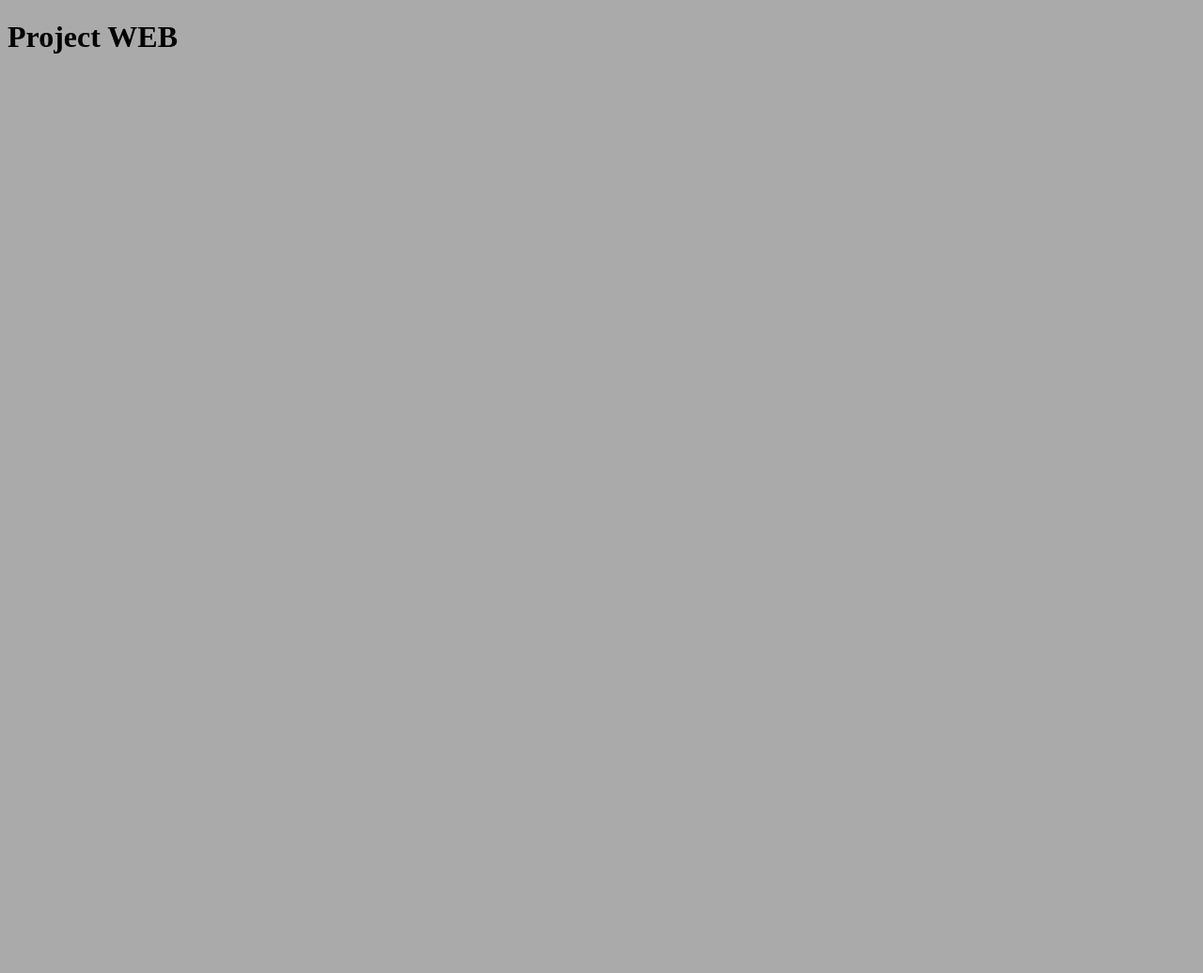
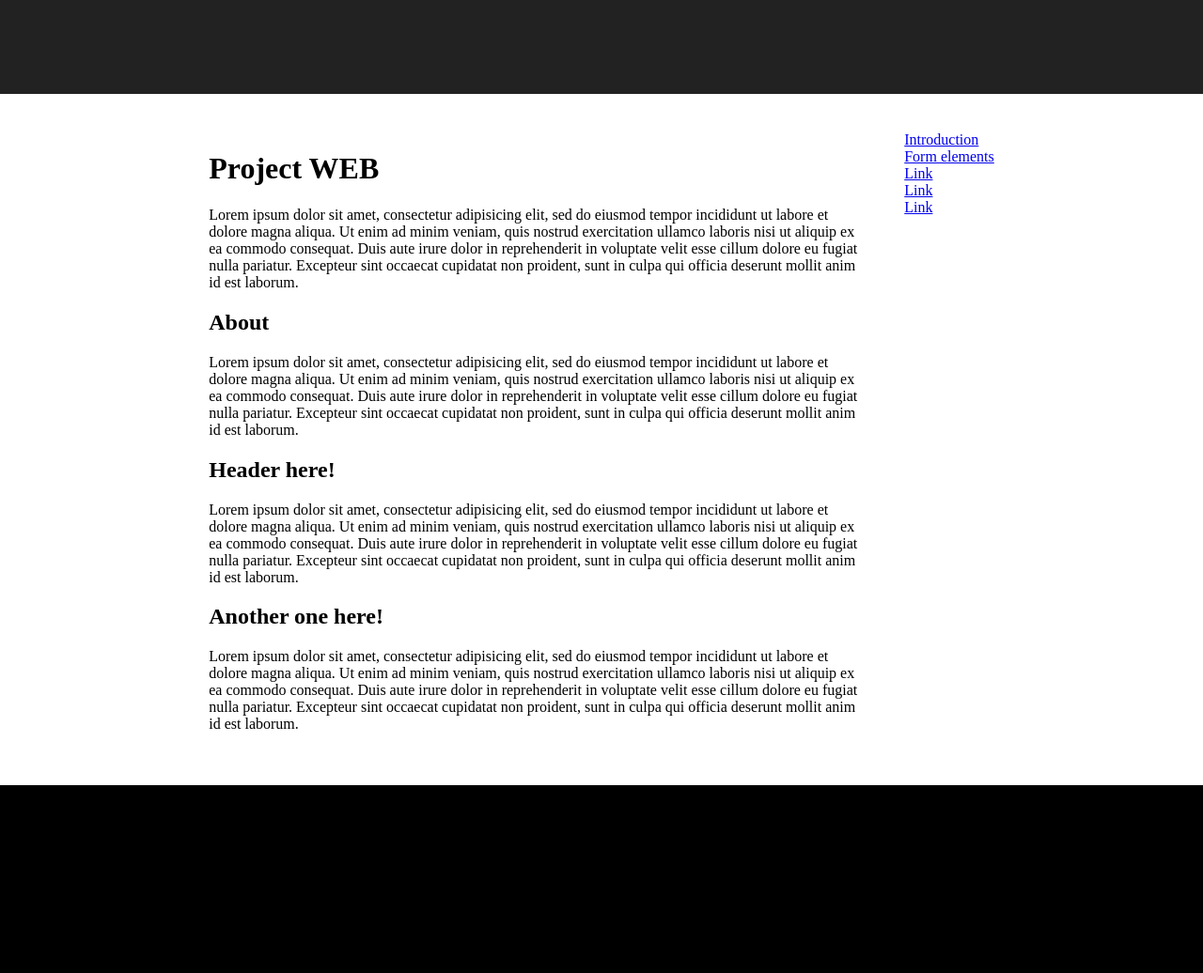
Before and after one commit to jessevdp/web, a website: page app/index.html in a window 1280 px wide. Shown: the whole page at 94% size. Before the commit the page ends 800 px from the top, so only its background shows below. Drawn offline with Linux system fonts and the light colour scheme.

Commit message:
(very) basic page structure

```diff
--- a/app/index.html
+++ b/app/index.html
@@ -10,6 +10,50 @@
     <link rel="stylesheet" href="./assets/css/master.css">
   </head>
   <body>
-    <h1>Project WEB</h1>
+
+    <header></header>
+    <main>
+      <h1>Project WEB</h1>
+      <p>
+        Lorem ipsum dolor sit amet, consectetur adipisicing elit, sed do eiusmod tempor incididunt
+        ut labore et dolore magna aliqua. Ut enim ad minim veniam, quis nostrud exercitation ullamco
+        laboris nisi ut aliquip ex ea commodo consequat. Duis aute irure dolor in reprehenderit in
+        voluptate velit esse cillum dolore eu fugiat nulla pariatur. Excepteur sint occaecat cupidatat
+        non proident, sunt in culpa qui officia deserunt mollit anim id est laborum.
+      </p>
+      <h2>About</h2>
+      <p>
+        Lorem ipsum dolor sit amet, consectetur adipisicing elit, sed do eiusmod tempor incididunt
+        ut labore et dolore magna aliqua. Ut enim ad minim veniam, quis nostrud exercitation ullamco
+        laboris nisi ut aliquip ex ea commodo consequat. Duis aute irure dolor in reprehenderit in
+        voluptate velit esse cillum dolore eu fugiat nulla pariatur. Excepteur sint occaecat cupidatat
+        non proident, sunt in culpa qui officia deserunt mollit anim id est laborum.
+      </p>
+      <h2>Header here!</h2>
+      <p>
+        Lorem ipsum dolor sit amet, consectetur adipisicing elit, sed do eiusmod tempor incididunt
+        ut labore et dolore magna aliqua. Ut enim ad minim veniam, quis nostrud exercitation ullamco
+        laboris nisi ut aliquip ex ea commodo consequat. Duis aute irure dolor in reprehenderit in
+        voluptate velit esse cillum dolore eu fugiat nulla pariatur. Excepteur sint occaecat cupidatat
+        non proident, sunt in culpa qui officia deserunt mollit anim id est laborum.
+      </p>
+      <h2>Another one here!</h2>
+      <p>
+        Lorem ipsum dolor sit amet, consectetur adipisicing elit, sed do eiusmod tempor incididunt
+        ut labore et dolore magna aliqua. Ut enim ad minim veniam, quis nostrud exercitation ullamco
+        laboris nisi ut aliquip ex ea commodo consequat. Duis aute irure dolor in reprehenderit in
+        voluptate velit esse cillum dolore eu fugiat nulla pariatur. Excepteur sint occaecat cupidatat
+        non proident, sunt in culpa qui officia deserunt mollit anim id est laborum.
+      </p>
+    </main>
+    <aside>
+      <a href="#">Introduction</a>
+      <a href="#">Form elements</a>
+      <a href="#">Link</a>
+      <a href="#">Link</a>
+      <a href="#">Link</a>
+    </aside>
+    <footer></footer>
+
   </body>
 </html>
--- a/app/src/sass/master.scss
+++ b/app/src/sass/master.scss
@@ -1,5 +1,33 @@
 @import "variables";
 
 body {
-  background: $a;
+  margin: 0;
+  overflow-x: hidden;
+
+  display: grid;
+  grid-template-areas:  "header header header header"
+                        ". main aside ."
+                        "footer footer footer footer";
+  grid-template-columns: 1fr minmax(300px, 700px) max-content 1fr;
+  grid-template-rows: 100px auto auto;
+  grid-gap: 40px;
 }
+
+header {
+  background: #222;
+  grid-area: header;
+}
+main {
+  grid-area: main;
+}
+aside {
+  grid-area: aside;
+  a {
+    display: block;
+  }
+}
+footer {
+  background-color: black;
+  height: 200px;
+  grid-area: footer;
+}
```
Also changed, not shown: app/assets/css/master.css.
